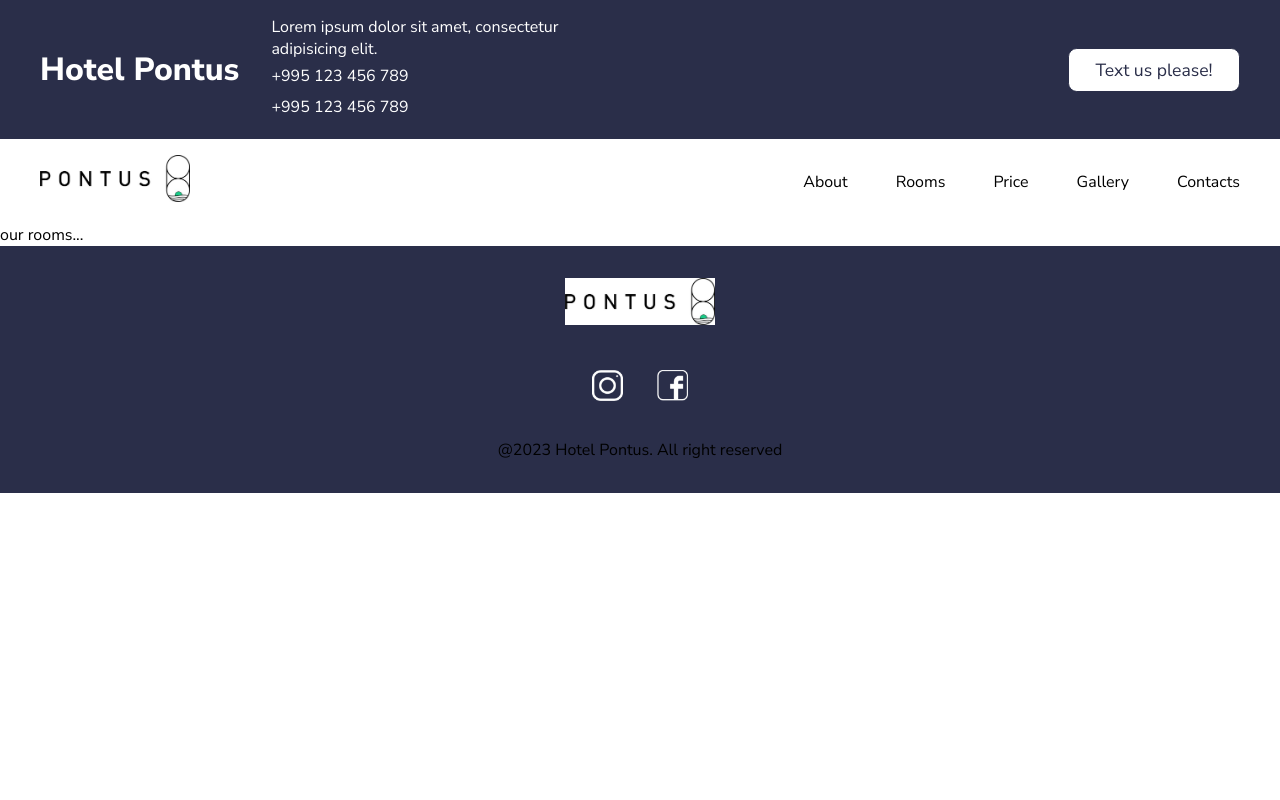
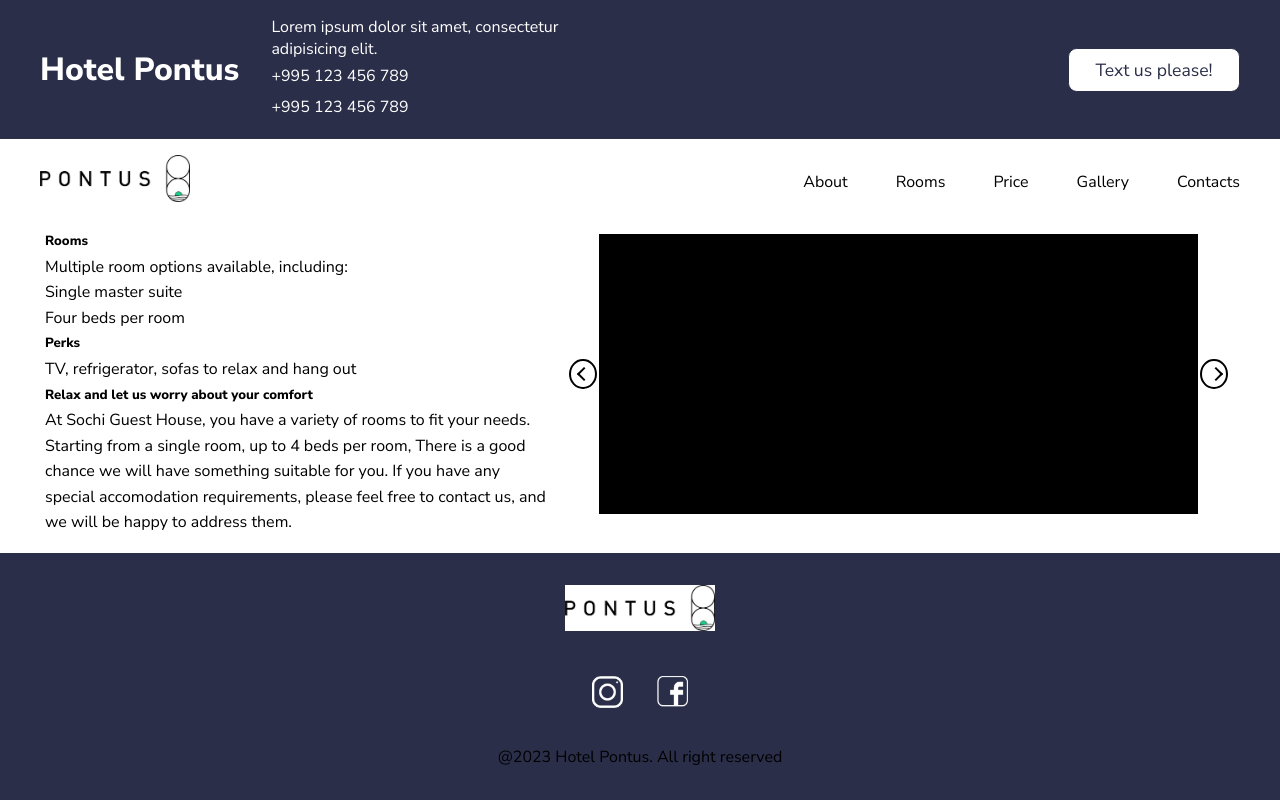
Before and after one commit to kiselevMaksim1223/frontend-pontus, a React (Create React App) app: page /#/rooms in a window 1280 px wide. Built offline with nearby package versions, Linux system fonts and the light colour scheme.

Commit message:
add rooms(slider)

```diff
--- a/src/components/Footter/Footer.tsx
+++ b/src/components/Footter/Footer.tsx
@@ -3,33 +3,23 @@ import {StyledWrapper} from "../../styled-components/Wrapper";
 import {StyledContainer} from "../../styled-components/Container";
 import {FlexStyled} from "../../styled-components/Flex";
 import {Logo} from "../Header/HeaderBottom/Logo/Logo";
-import {StyledImg} from "../../styled-components/Header/Logo/StyledImg";
 import inst from "../../styled-components/Footer/icons/img/inst.png"
 import fb from "../../styled-components/Footer/icons/img/fb.png"
-import {LinkStyled} from "../../styled-components/Header/Nav/LinkStyled";
 import {StyledText} from "../../styled-components/Text";
-import {StyledImgContainer} from "../../styled-components/Footer/icons/IconContainer";
+
+import {Icon} from "./icons/Icon";
 
 
 export const Footer = () => {
     return (
-        <StyledWrapper bottom={"0"} width={"100%"} position={"relative"} backgroundColor={"#2A2E49"}>
+        <StyledWrapper margin={"auto 0 0 0"} alignSelf={"bottom"} bottom={"0"} width={"100%"} position={"relative"} backgroundColor={"#2A2E49"}>
             <StyledContainer>
                 <FlexStyled direction={"column"} align={"center"} rowGap={"2em"} padding={"2em"}>
                     <Logo/>
                     <StyledWrapper>
                         <FlexStyled>
-                            <StyledImgContainer padding={"7px 7px 0px 7px"} width={"45px"} margin={"0 10px"}>
-                                <StyledImg src={inst} width={"100%"}/>
-                                <LinkStyled type={"icon"} href={"https://www.instagram.com/hotelpontus/"}
-                                            target={"_blank"}></LinkStyled>
-                            </StyledImgContainer>
-                            <StyledImgContainer padding={"7px 7px 0px 7px"} width={"45px"} margin={"0 10px"}>
-                                <StyledImg src={fb} width={"100%"}/>
-                                <LinkStyled type={"icon"}
-                                            href={"https://www.facebook.com/people/Hotel-Pontus/100063250899217/"}
-                                            target={"_blank"}></LinkStyled>
-                            </StyledImgContainer>
+                            <Icon img={inst} link={"https://www.instagram.com/hotelpontus/"}/>
+                            <Icon img={fb} link={"https://www.facebook.com/people/Hotel-Pontus/100063250899217/"}/>
                         </FlexStyled>
                     </StyledWrapper>
                     <div>
--- /dev/null
+++ b/src/components/Footter/icons/Icon.tsx
@@ -0,0 +1,19 @@
+import React, {FC} from 'react';
+import {StyledImg} from "../../../styled-components/Header/Logo/StyledImg";
+import {LinkStyled} from "../../../styled-components/Header/Nav/LinkStyled";
+import {StyledImgContainer} from "../../../styled-components/Footer/icons/IconContainer";
+
+type iconType = {
+    img:string
+    link:string | undefined
+}
+
+export const Icon:FC<iconType> = ({img, link}) => {
+    return (
+        <StyledImgContainer padding={"7px 7px 0px 7px"} width={"45px"} margin={"0 10px"}>
+            <StyledImg src={img} width={"100%"}/>
+            <LinkStyled type={"icon"} href={link}
+                        target={"_blank"}></LinkStyled>
+        </StyledImgContainer>
+    );
+};
--- a/src/components/MainSection/HomePage/HomePage.tsx
+++ b/src/components/MainSection/HomePage/HomePage.tsx
@@ -9,7 +9,7 @@ import {ButtonLink} from "../../../styled-components/MainBlock/HomePage/HomePage
 
 export const HomePage: React.FC = () => {
     return (
-        <StyledWrapper blackout>
+        <StyledWrapper blackout position={"relative"}>
             <StyledHomePgImg img={HomePgImg}>
                 <HomePageForm>
                     <StyledTitle as={"h2"} color={"white"} position={"relative"} margin={"0 0 1.5em 0"}>OUR HOME IS YOUR HOME</StyledTitle>
--- /dev/null
+++ b/src/components/MainSection/Rooms/Carousel/Carousel.tsx
@@ -0,0 +1,109 @@
+import React, {Children, FC, ReactNode, useEffect, useState} from 'react';
+import styled, {css} from "styled-components";
+import {PAGE_WIDTH} from "../Rooms";
+
+type carouselType = {
+    children?: ReactNode
+}
+
+export const Carousel: FC<carouselType> = ({children}) => {
+    const [pages, setPages] = useState<ReactNode | ReactNode[]>([])
+    const [offset, setOffset] = useState(0)
+
+    useEffect(() => {
+        setPages(Children.map(children, child => child))
+        console.log()
+    }, [children])
+
+    const rightSlideHandle = () => {
+        console.log("right slide")
+        setOffset((currOffset) => {
+
+            const newOffset = currOffset - PAGE_WIDTH
+
+            const maxOffset = -(PAGE_WIDTH * (Children.toArray(children).length-1))
+            return Math.max(newOffset, maxOffset)
+        })
+    }
+
+    const leftSlideHandle = () => {
+        console.log("left slide")
+        setOffset((currOffset) => {
+            const newOffset = currOffset + PAGE_WIDTH
+
+            return Math.min(newOffset, 0)
+        })
+    }
+
+    return (
+        <CarouselContainer>
+            <Arrow side={"left"} onClick={leftSlideHandle}/>
+            <WindowCarousel>
+                <AllCarouselPageCont style={{transform: `translateX(${offset}px)`}}>
+                    {pages}
+                </AllCarouselPageCont>
+            </WindowCarousel>
+            <Arrow side={"right"} onClick={rightSlideHandle}/>
+        </CarouselContainer>
+    );
+};
+
+const CarouselContainer = styled.div`
+  width: 683px;
+  height: 300px;
+
+  display: flex;
+  align-items: center;
+  padding: 10px;
+  box-sizing: border-box;
+`
+
+const WindowCarousel = styled.div`
+  height: 100%;
+  width: 100%;
+  overflow: hidden;
+`
+
+const AllCarouselPageCont = styled.div`
+  height: 100%;
+  display: flex;
+`
+
+type ArrowType = {
+    side: "left" | "right"
+}
+
+const Arrow = styled.div<ArrowType>`
+  position: relative;
+  width: 30px;
+  height: 30px;
+  border: 2px solid black;
+  border-radius:50%;
+  margin: 0 2px;
+  cursor: pointer;
+  ${props => props.side === "left" && css`
+    ::after{
+      content: "";
+      position: absolute;
+      width: 8px;
+      height: 8px;
+      border-bottom: 2px solid black;
+      border-left: 2px solid black;
+      top: 30%;
+      left: 35%;
+      transform: rotate(45deg);
+    }
+  `}
+  ${props => props.side === "right" && css`
+    ::after{
+      content: "";
+      position: absolute;
+      width: 8px;
+      height: 8px;
+      border-top: 2px solid black;
+      border-right: 2px solid black;
+      top: 30%;
+      left: 35%;
+      transform: rotate(45deg);
+    }
+  `}`
--- a/src/components/MainSection/Rooms/Rooms.tsx
+++ b/src/components/MainSection/Rooms/Rooms.tsx
@@ -1,9 +1,64 @@
 import React from 'react';
+import {StyledWrapper} from "../../../styled-components/Wrapper";
+import {StyledContainer} from "../../../styled-components/Container";
+import {StyledTitle} from "../../../styled-components/Title";
+import {StyledText} from "../../../styled-components/Text";
+import {Carousel} from "./Carousel/Carousel";
+import {FlexStyled} from "../../../styled-components/Flex";
+import styled from "styled-components";
 
 export const Rooms = () => {
     return (
-        <div>
-            our rooms...
-        </div>
+        <StyledWrapper>
+            <StyledContainer>
+                <FlexStyled>
+                    <StyledWrapper padding={"5px"} lineHeight={"1.6em"}>
+                        <StyledTitle as={"h5"}>Rooms</StyledTitle>
+                        <StyledText>
+                            Multiple room options available, including:
+                            <br/>
+                            Single master suite
+                            <br/>
+                            Four beds per room
+                        </StyledText>
+                        <StyledTitle as={"h5"}>Perks</StyledTitle>
+                        <StyledText>
+                            TV, refrigerator, sofas to relax and hang out
+                        </StyledText>
+                        <StyledTitle as={"h5"}>
+                            Relax and let us worry about your comfort
+                        </StyledTitle>
+                        <StyledText>
+                            At Sochi Guest House, you have a variety of rooms to fit your needs. Starting from a single
+                            room, up to 4 beds per room,
+                            There is a good chance we will have something suitable for you.
+                            If you have any special accomodation requirements, please feel free to contact us, and we
+                            will
+                            be happy to address them.
+                        </StyledText>
+                    </StyledWrapper>
+                    <Carousel>
+                        <CarouselItem color={"black"}>Item1</CarouselItem>
+                        <CarouselItem color={"red"}>Item2</CarouselItem>
+                        <CarouselItem color={"blue"}>Item3</CarouselItem>
+                    </Carousel>
+                </FlexStyled>
+            </StyledContainer>
+        </StyledWrapper>
     );
 };
+
+
+
+type carouselItem = {
+    color?:string
+}
+
+export const PAGE_WIDTH = 600
+
+const CarouselItem = styled.div<carouselItem>`
+  background: ${props => props.color};
+  height: 100%;
+  min-width: ${PAGE_WIDTH}px;
+  max-width: ${PAGE_WIDTH}px;
+`
--- a/src/styled-components/Wrapper.tsx
+++ b/src/styled-components/Wrapper.tsx
@@ -6,15 +6,23 @@ type propType = {
     blackout?: boolean
     position?:string
     width?:string
+    height?:string
     bottom?:string
+    alignSelf?:string
+    margin?:string
+    lineHeight?:string
 }
 
 export const StyledWrapper = styled.div<propType>`
-  padding: ${props => props.padding ? props.padding : ""};
-  background-color: ${props => props.backgroundColor ? props.backgroundColor : ""};
-  position: ${props => props.position || "relative"};
+  padding: ${props => props.padding};
+  background-color: ${props => props.backgroundColor};
+  position: ${props => props.position};
   width: ${props => props.width};
+  height: ${props => props.height}
   bottom: ${props => props.bottom};
+  align-self: ${props => props.alignSelf};
+  margin: ${props => props.margin};
+  line-height: ${props => props.lineHeight};
   ${(props) => props.blackout && css`
     ::after {
       content: '';
```
